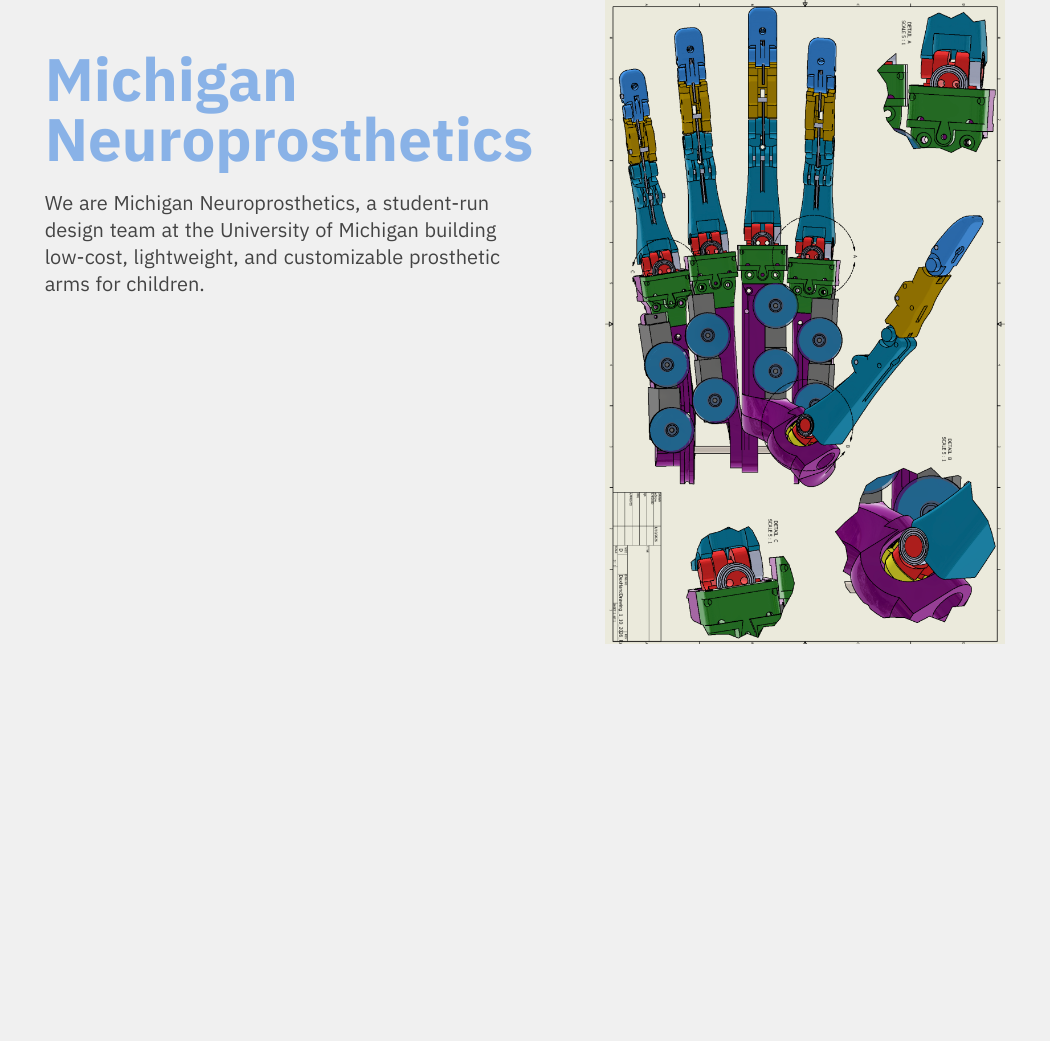
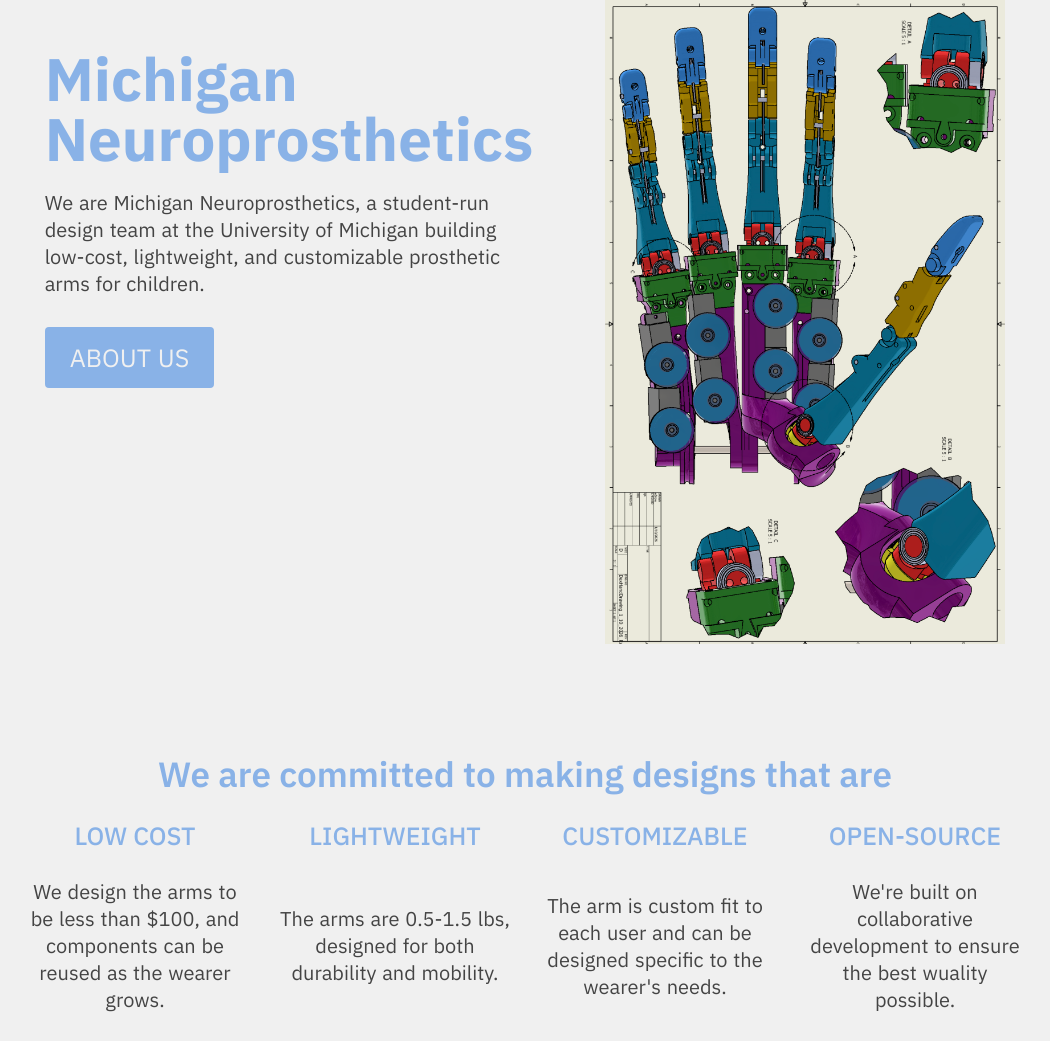
Before and after one commit to mgarby12/mnp-website-2025, a Flask app: page / in a window 1280 px wide. Shown: the part 177-1218 px from the top of the page, without its empty margins (115-1165 px from the left). Before the commit the page ends 821 px from the top, so only its background shows below. Run offline with Flask 3, Linux system fonts and the light colour scheme.

Commit message:
About us button/We are

```diff
--- a/mnpvenv/pyvenv.cfg
+++ b/mnpvenv/pyvenv.cfg
@@ -2,4 +2,4 @@ home = /usr/bin
 include-system-site-packages = false
 version = 3.12.3
 executable = /usr/bin/python3.12
-command = /usr/bin/python3 -m venv /home/mgarby12/mnp/mnp_web/mnpvenv
+command = /home/mgarby12/mnp/mnp_web/mnpvenv/bin/python3 -m venv /home/mgarby12/mnp/mnp_web/mnpvenv
--- a/static/style.css
+++ b/static/style.css
@@ -1,3 +1,7 @@
+html {
+    scroll-behavior: smooth;
+}
+
 body {
     font-family: Arial, sans-serif;
     background-color: #f0f0f0;
@@ -21,9 +25,9 @@ body {
         margin-right: auto
       }
 
-        .navText a,
-        .navText a:visited,
-        .navText a:active {
+.navText a,
+.navText a:visited,
+.navText a:active {
             color: #f0f0f0;
             font-size: 30px;
             letter-spacing: -.5px;
@@ -35,7 +39,7 @@ body {
             font-variant: normal;
             text-decoration: none;   /* remove underline */
         }
-        .navText a:hover {
+.navText a:hover {
             color: #ffffff;
             text-decoration: underline;
         }
@@ -46,7 +50,8 @@ body {
         padding: 80px 12%;
         background-color: #f0f0f0;
     }
-    .hero-text {
+
+.hero-text {
         max-width: 50%;
         text-align: left;
     }
@@ -71,3 +76,71 @@ body {
         width: 400px;
         height: auto;
     }
+
+.scroll-button {
+        background-color: #89b2e7;
+        font-size: 25px;
+        font-family: "IBM Plex Sans", sans-serif;
+        font-weight: 400;
+        word-spacing: 1px;
+        color: #f0f0f0;
+        padding: 14px 25px;
+        text-align: center;
+        text-decoration: none;
+        display: inline-block;
+        border-radius: 4px;
+        margin-top: 10px;
+}
+.scroll-button:hover {
+        background-color: #6e98ce;
+        color: #ffffff;
+        text-decoration: underline;
+}
+
+.we-are {
+        display: flex;
+        justify-content: center;
+        width: 100%;
+        align-items: center;
+        background-color: #f0f0f0;
+    }
+
+.we-are-text {
+    display: flex;
+    flex-wrap: wrap;
+    gap: 30px;
+    justify-content: center;
+    align-items: center;
+
+    width: fit-content;
+    margin: 0 auto;
+}
+
+.we-are-text h1 {
+        font-size: 35px;
+        color:#89b2e7;
+        font-weight: 600;
+        margin-bottom: 10px;
+        font-family: "IBM Plex Sans", sans-serif;
+        line-height: 1;
+        text-align: center;
+
+}
+
+.we-are-text h2 {
+        font-size: 25px;
+        color:#89b2e7;
+        font-weight: 500;
+        margin-bottom: 10px;
+        font-family: "IBM Plex Sans", sans-serif;
+        line-height: 1;
+        width: 230px;
+}
+
+.we-are-text p {
+    font-size: 20px;
+    color: #444;
+    font-family: "IBM Plex Sans", sans-serif;
+    word-spacing: 1px;
+    width: 230px;
+}
--- a/templates/index.html
+++ b/templates/index.html
@@ -22,6 +22,10 @@
         <div class="hero-text">
             <h1>Michigan Neuroprosthetics</h1>
             <p>We are Michigan Neuroprosthetics, a student-run design team at the University of Michigan building low-cost, lightweight, and customizable prosthetic arms for children.</p>
+
+            <div>
+                <a href="#about-us" class="scroll-button">ABOUT US</a>
+            </div>
         </div>
 
         <div class="hero-image">
@@ -29,5 +33,28 @@
                 alt="Neuroprosthetics Image">
         </div>
     </section>
+
+    <section id="about-us"class="we-are">
+        <div>
+            <div class="we-are-text">
+                <h1>We are committed to making designs that are</h1>
+            </div>
+            <div class="we-are-text">
+                <h2>LOW COST</h2>
+                <h2>LIGHTWEIGHT</h2>
+                <h2>CUSTOMIZABLE</h2>
+                <h2>OPEN-SOURCE</h2>
+            </div>
+            <div class="we-are-text">
+                <p>We design the arms to be less than $100, and components can be reused as the wearer grows.</p>
+                <p>The arms are 0.5-1.5 lbs, designed for both durability and mobility.</p>
+                <p>The arm is custom fit to each user and can be designed specific to the wearer's needs.</p>
+                <p>We're built on collaborative development to ensure the best wuality possible.</p>
+            </div>
+        </div>
+
+    </section>
+
+
 </body>
 </html>
```
Also changed, not shown: routes.py (line endings or trailing spaces).
